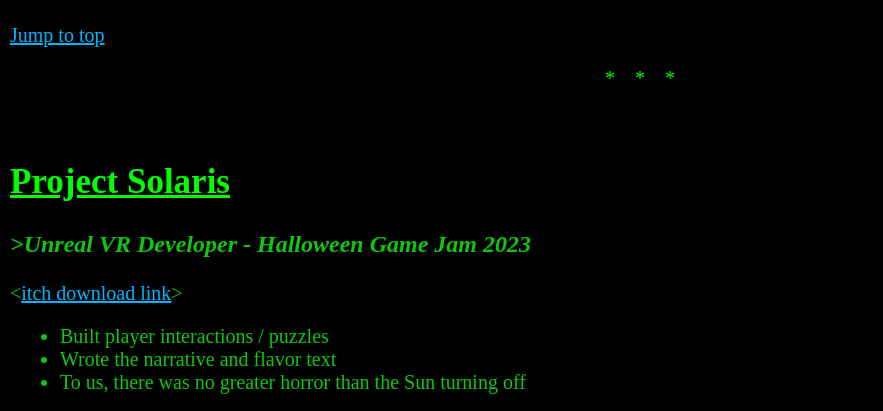
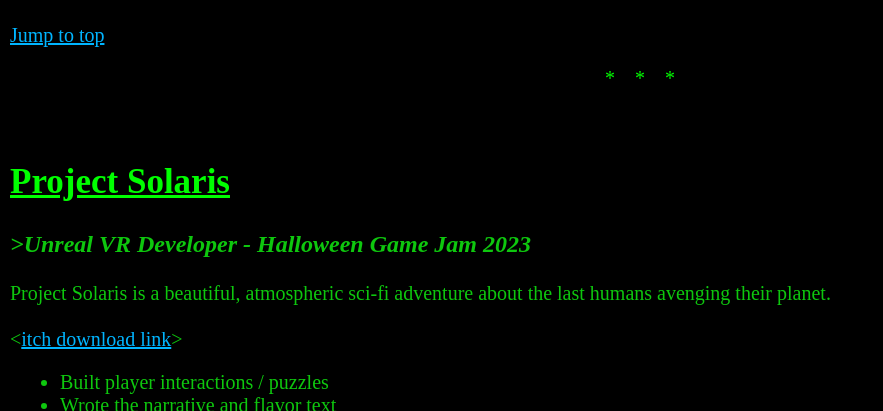
Before and after one commit to DanyeWestinator/DaneSite, a Django app: template Blogosphere/templates/SiteTemplates/ProgrammingPortfolio.html in a window 1280 px wide. Shown: the part 3275-3686 px from the top of the page, without its empty margins (0-883 px from the left). Run offline with Django 4.2, Linux system fonts and the light colour scheme; the template is opened without the code that fills it, so the values that code supplies are empty.

Commit message:
Update ProgrammingPortfolio.html

```diff
--- a/Blogosphere/templates/SiteTemplates/ProgrammingPortfolio.html
+++ b/Blogosphere/templates/SiteTemplates/ProgrammingPortfolio.html
@@ -173,6 +173,9 @@
     <span id="Solaris">
         <h2>Project Solaris</h2>
         <h3>>Unreal VR Developer - Halloween Game Jam 2023</h3>
+        Project Solaris is a beautiful, atmospheric sci-fi adventure about the last humans avenging their planet.
+        <br /><br />
+
         <<a href="https://danecarstens.itch.io/project-solaris">itch download link</a>>
         <ul>
             <li>
```
